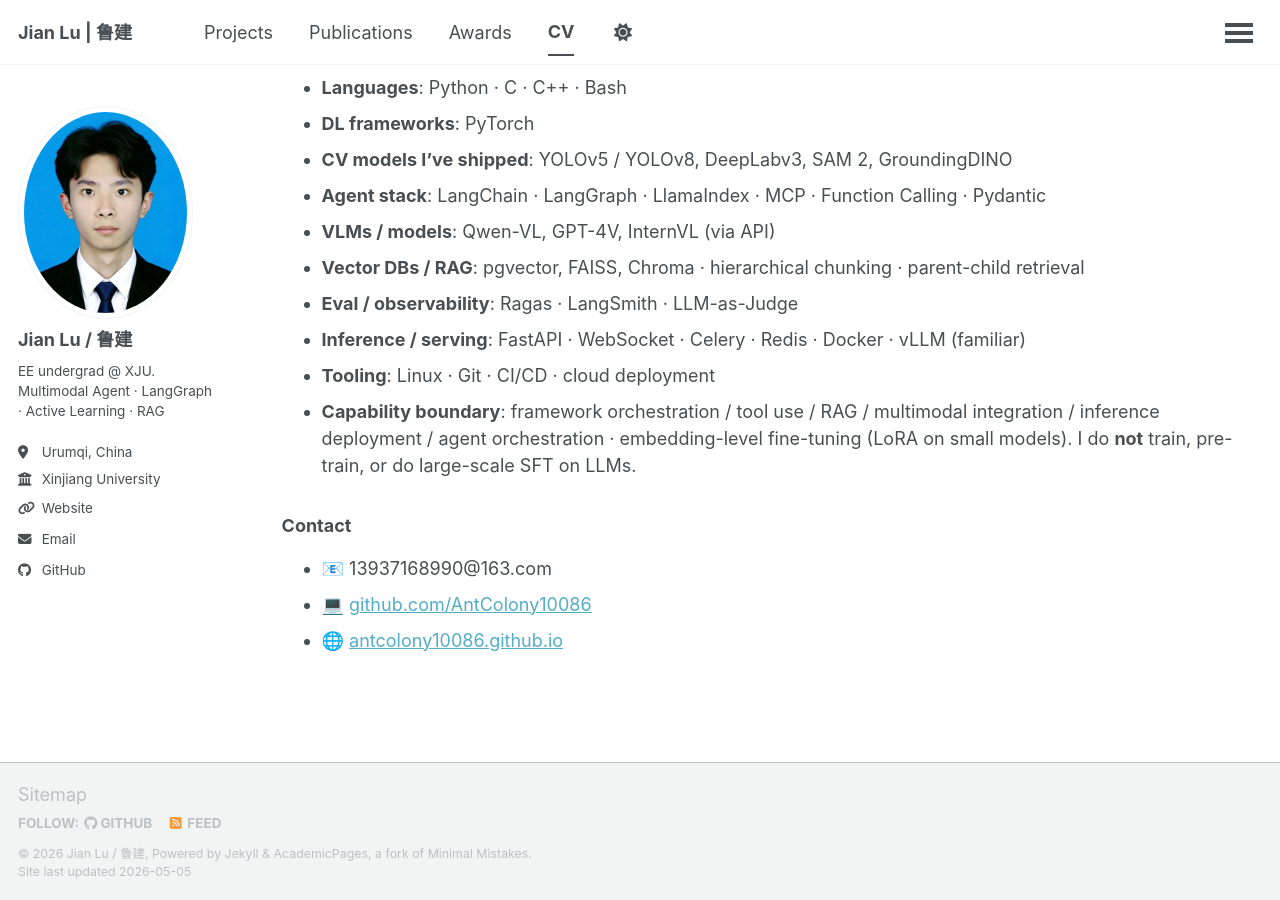
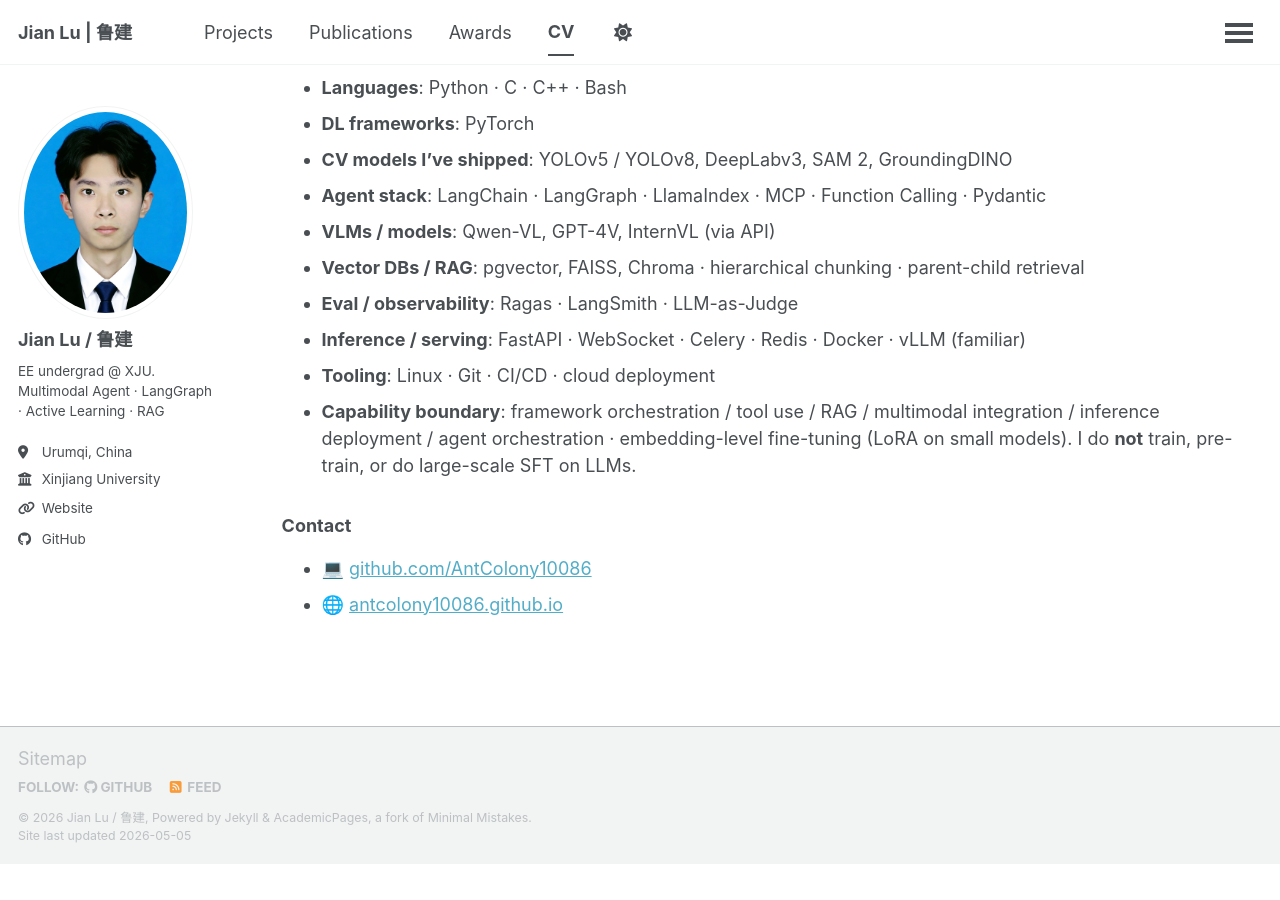
Before and after one commit to AntColony10086/AntColony10086.github.io, a Jekyll site: the page built from _pages/cv.md, in a window 1280 px wide and 900 px high, scrolled down 1591 px. Built offline with Jekyll 4.4.1, drawn with Linux system fonts in a browser that asks for light colours; a script that is not in the unit is left out; after the commit the page ends 2455 px from its top, so only the background shows below that.

Commit message:
chore: hide email from site (sidebar + CV contact)

```diff
--- a/_config.yml
+++ b/_config.yml
@@ -29,7 +29,7 @@ author:
   location         : "Urumqi, China"
   employer         : "Xinjiang University"
   uri              : "https://antcolony10086.github.io"
-  email            : "13937168990@163.com"
+  email            : # hidden
 
   # Academic websites
   academia         : # URL
--- a/_pages/cv.md
+++ b/_pages/cv.md
@@ -69,6 +69,5 @@ redirect_from:
 
 ### Contact
 
-- 📧 13937168990@163.com
 - 💻 [github.com/AntColony10086](https://github.com/AntColony10086)
 - 🌐 [antcolony10086.github.io](https://antcolony10086.github.io/)
```
